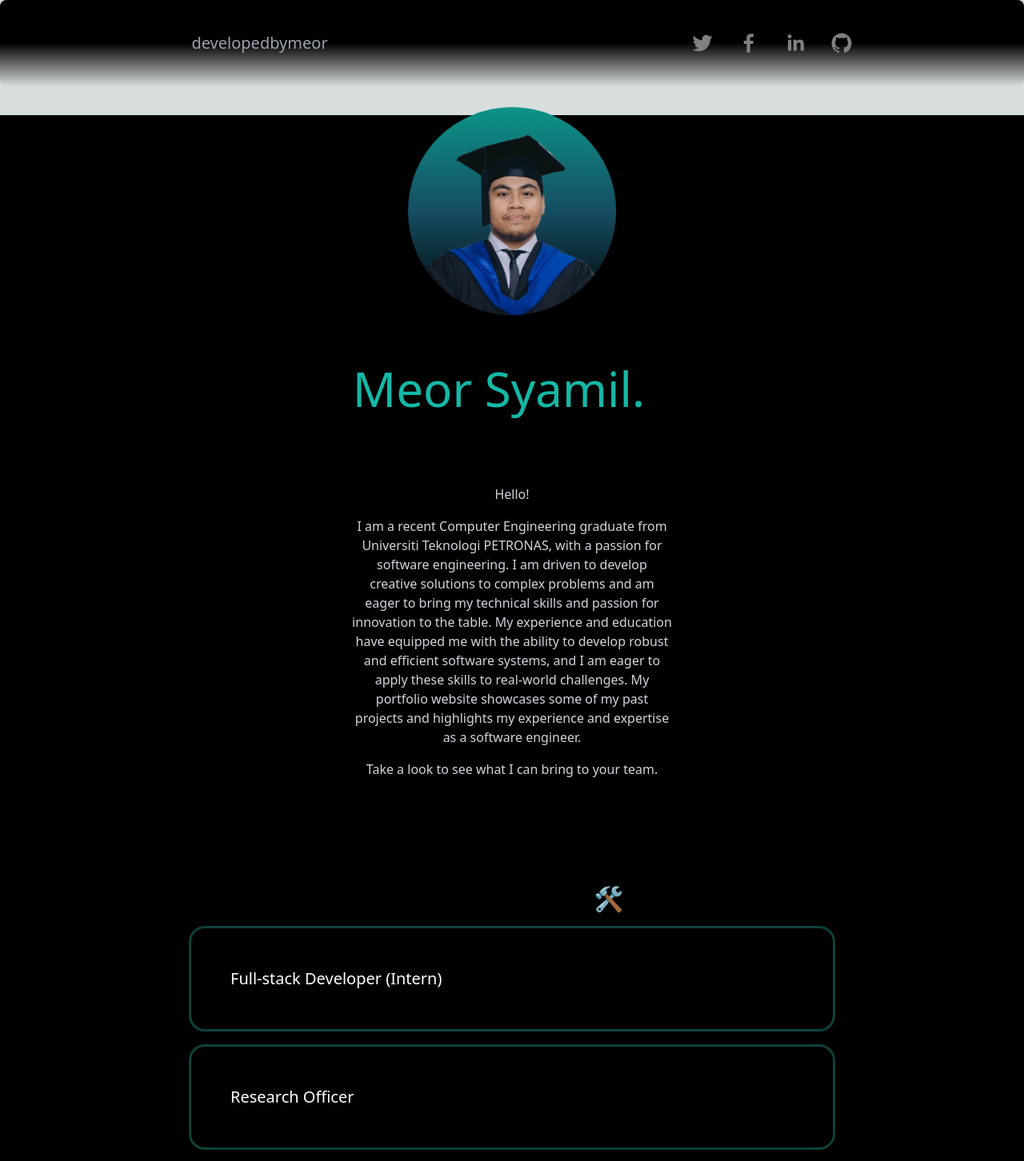
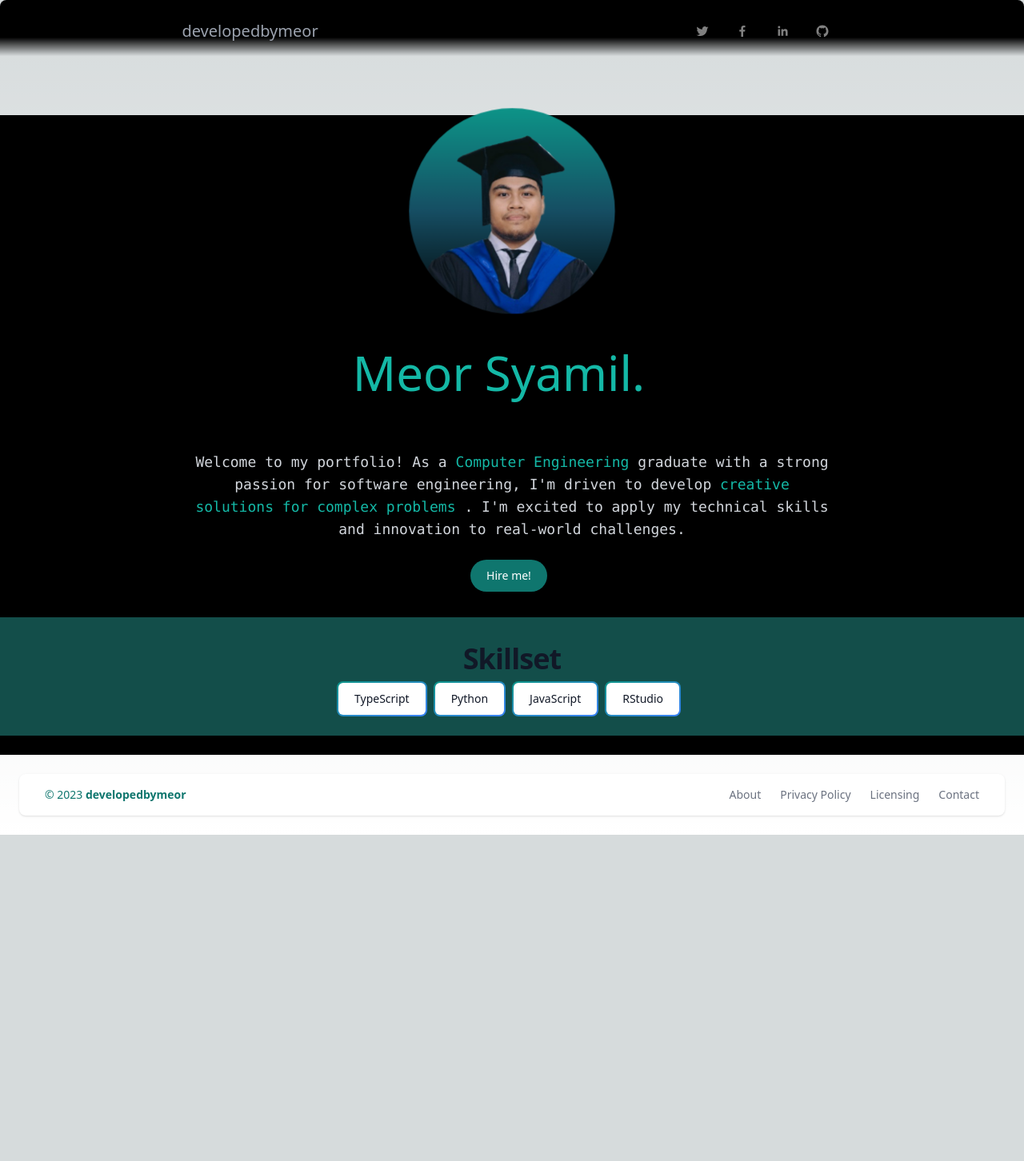
Before and after one commit to w30r/meor-next-portfolio, a Next.js app: page / in a window 1280 px wide. Shown: the top 1452 px of the page at 80% size. After the commit the page ends 1044 px from the top, so only its background shows below. Built offline with nearby package versions, Linux system fonts and the light colour scheme.

Commit message:
mostly componentize and touch up

```diff
--- /dev/null
+++ b/src/pages/components/Intro.js
@@ -0,0 +1,27 @@
+import React from "react";
+import { motion } from "framer-motion";
+
+function Intro() {
+  return (
+    <div>
+      <p className="text-gray-300 font-mono tracking-tighter text-center text-sm md:text-lg md:tracking-normal md:w-2/3 mx-auto leading-3">
+        Welcome to my portfolio! As a{" "}
+        <span className="text-teal-500 ">Computer Engineering</span> graduate
+        with a strong passion for software engineering, I'm driven to develop{" "}
+        <span className="text-teal-500 ">
+          creative solutions for complex problems
+        </span>{" "}
+        . I'm excited to apply my technical skills and innovation to real-world
+        challenges.
+      </p>
+      <button
+        type="button"
+        class="text-white mt-6 font-sans bg-teal-700 hover:bg-teal-800 focus:outline-none focus:ring-4  font-medium rounded-full text-sm px-5 py-2.5 text-center mr-2 mb-2 dark:bg-teal-600 dark:hover:bg-teal-700 "
+      >
+        Hire me!
+      </button>
+    </div>
+  );
+}
+
+export default Intro;
--- /dev/null
+++ b/src/pages/components/ProfilePic.js
@@ -0,0 +1,23 @@
+import React from "react";
+import pfp from "../../../public/pfp.png";
+import Image from "next/image";
+import { motion } from "framer-motion";
+
+function ProfilePic() {
+  return (
+    <motion.div
+      initial={{ scale: 1.1 }}
+      animate={{ scale: 1 }}
+      transition={{
+        duration: 3,
+        repeat: Infinity,
+        repeatType: "reverse",
+      }}
+      className="mt-36 relative bg-gradient-to-b via-cyan-900 from-teal-600 to-black rounded-full md:w-60 md:h-60 w-[200px] h-[200px] mx-auto overflow-hidden transition-all duration-500 ease-out "
+    >
+      <Image src={pfp} alt={"yes"} />
+    </motion.div>
+  );
+}
+
+export default ProfilePic;
--- /dev/null
+++ b/src/pages/components/Skills.js
@@ -0,0 +1,35 @@
+import React from "react";
+
+function Skills() {
+  return (
+    <div className="bg-teal-900 w-screen m-6 py-4">
+      <h1 className="mt-4 mb-2 text-xl font-semibold leading-none tracking-tight text-gray-900 md:text-5xl lg:text-4xl dark:text-white">
+        Skillset
+      </h1>
+      <div className="font-semibold text-xs flex flex-wrap justify-center items-center">
+        <button class="relative inline-flex items-center justify-center p-0.5 mb-2 mr-2 overflow-hidden text-sm font-light  text-gray-900 rounded-lg group bg-gradient-to-br from-teal-600 to-blue-500 group-hover:from-teal-600 group-hover:to-blue-500 hover:text-white dark:text-white focus:ring-4 focus:outline-none focus:ring-blue-300 dark:focus:ring-blue-800">
+          <span class="relative px-5 py-2.5 transition-all ease-in duration-75 bg-white dark:bg-gray-900 rounded-md group-hover:bg-opacity-0">
+            TypeScript
+          </span>
+        </button>
+        <button class="relative inline-flex items-center justify-center p-0.5 mb-2 mr-2 overflow-hidden text-sm font-light  text-gray-900 rounded-lg group bg-gradient-to-br from-teal-600 to-blue-500 group-hover:from-teal-600 group-hover:to-blue-500 hover:text-white dark:text-white focus:ring-4 focus:outline-none focus:ring-blue-300 dark:focus:ring-blue-800">
+          <span class="relative px-5 py-2.5 transition-all ease-in duration-75 bg-white dark:bg-gray-900 rounded-md group-hover:bg-opacity-0">
+            Python
+          </span>
+        </button>
+        <button class="relative inline-flex items-center justify-center p-0.5 mb-2 mr-2 overflow-hidden text-sm font-light  text-gray-900 rounded-lg group bg-gradient-to-br from-teal-600 to-blue-500 group-hover:from-teal-600 group-hover:to-blue-500 hover:text-white dark:text-white focus:ring-4 focus:outline-none focus:ring-blue-300 dark:focus:ring-blue-800">
+          <span class="relative px-5 py-2.5 transition-all ease-in duration-75 bg-white dark:bg-gray-900 rounded-md group-hover:bg-opacity-0">
+            JavaScript
+          </span>
+        </button>
+        <button class="relative inline-flex items-center justify-center p-0.5 mb-2 mr-2 overflow-hidden text-sm font-light  text-gray-900 rounded-lg group bg-gradient-to-br from-teal-600 to-blue-500 group-hover:from-teal-600 group-hover:to-blue-500 hover:text-white dark:text-white focus:ring-4 focus:outline-none focus:ring-blue-300 dark:focus:ring-blue-800">
+          <span class="relative px-5 py-2.5 transition-all ease-in duration-75 bg-white dark:bg-gray-900 rounded-md group-hover:bg-opacity-0">
+            RStudio
+          </span>
+        </button>
+      </div>
+    </div>
+  );
+}
+
+export default Skills;
--- /dev/null
+++ b/src/pages/components/TopBar.js
@@ -0,0 +1,54 @@
+import React from "react";
+import { motion } from "framer-motion";
+import { SocialIcon } from "react-social-icons";
+
+function TopBar() {
+  return (
+    <div>
+      <motion.nav
+        initial={{ opacity: 0, y: -50 }}
+        animate={{ opacity: 1, y: 0 }}
+        transition={{ duration: 1.5 }}
+        className="bg-gradient-to-b via-black from-black from-10% via-60% to-90% mb-2 py-6 border-gray-300 rounded-lg flex w-full  justify-around top-0 left-0 fixed z-10 items-center"
+      >
+        <h1 className="text-sm md:text-xl text-gray-400 ">developedbymeor</h1>
+        <ul className="flex items-center">
+          <li>
+            <SocialIcon
+              url="https://twitter.com/MeorSyamil"
+              bgColor="transparent"
+              fgColor="grey"
+              style={{ height: 30 }}
+            />
+          </li>
+          <li className="">
+            <SocialIcon
+              url="https://www.facebook.com/meor.syamil/"
+              bgColor="transparent"
+              fgColor="grey"
+              style={{ height: 30 }}
+            />
+          </li>
+          <li className="">
+            <SocialIcon
+              url="https://www.linkedin.com/in/meor-syamil-59935a153/"
+              bgColor="transparent"
+              fgColor="grey"
+              style={{ height: 30 }}
+            />
+          </li>
+          <li className="">
+            <SocialIcon
+              url="https://github.com/w30r"
+              bgColor="transparent"
+              fgColor="grey"
+              style={{ height: 30 }}
+            />
+          </li>
+        </ul>
+      </motion.nav>
+    </div>
+  );
+}
+
+export default TopBar;
--- a/src/pages/index.js
+++ b/src/pages/index.js
@@ -4,14 +4,14 @@ import {
   AiFillLinkedin,
   AiFillGithub,
 } from "react-icons/ai";
-import pfp from "../../public/pfp.png";
-import Image from "next/image";
 import Card from "./components/card";
 import AwardCard from "./components/awardcard";
 import { motion } from "framer-motion";
-import { useState } from "react";
 import { TypeAnimation } from "react-type-animation";
-import { SocialIcon } from "react-social-icons";
+import TopBar from "./components/TopBar";
+import ProfilePic from "./components/ProfilePic";
+import Intro from "./components/Intro";
+import Skills from "./components/Skills";
 
 export default function Home() {
   return (
@@ -20,77 +20,26 @@ export default function Home() {
       transition={{ duration: 2 }}
       animate={{ opacity: 1 }}
     >
-      <div>
       <html className="scroll-smooth">
         <Head>
           <title>Meor&apos;s Web Portfolio bab</title>
           <meta name="description" content="Generated by create next app" />
-            <meta
-              name="viewport"
-              content="width=device-width, initial-scale=1"
-            />
+          <meta name="viewport" content="width=device-width, initial-scale=1" />
           <link rel="icon" href="/favicon.ico" />
         </Head>
         <main className=" bg-black px-10">
           <section className="min-h-screen">
-              <motion.nav
-                initial={{ opacity: 0, y: -50 }}
-                animate={{ opacity: 1, y: 0 }}
-                transition={{ duration: 1.5 }}
-                className="bg-gradient-to-b via-black from-black to-transparent mb-2 border-gray-300 rounded-lg flex w-full  justify-around top-0 left-0 fixed z-10"
-              >
-                <h1 className="text-xl p-10 text-gray-400">developedbymeor</h1>
-                <ul className="flex items-center">
-                  <li className="px-1">
-                    <SocialIcon
-                      url="https://twitter.com/MeorSyamil"
-                      bgColor="transparent"
-                      fgColor="grey"
-                    />
-                  </li>
-                  <li className="px-1">
-                    <SocialIcon
-                      url="https://www.facebook.com/meor.syamil/"
-                      bgColor="transparent"
-                      fgColor="grey"
-                    />
-                  </li>
-                  <li className="px-1">
-                    <SocialIcon
-                      url="https://www.linkedin.com/in/meor-syamil-59935a153/"
-                      bgColor="transparent"
-                      fgColor="grey"
-                    />
-                  </li>
-                  <li className="px-1">
-                    <SocialIcon
-                      url="https://github.com/w30r"
-                      bgColor="transparent"
-                      fgColor="grey"
-                    />
-                  </li>
-                </ul>
-              </motion.nav>
-              <div className="text-center flex items-center flex-col mt-36">
-                <motion.div
-                  initial={{ scale: 1.1 }}
-                  animate={{ scale: 1 }}
-                  transition={{
-                    duration: 3,
-                    repeat: Infinity,
-                    repeatType: "reverse",
-                  }}
-                  className="mb-12 relative bg-gradient-to-b via-cyan-900 from-teal-600 to-black rounded-full w-60 h-60 mx-auto overflow-hidden transition-all duration-500 ease-out "
-                >
-                  <Image src={pfp} alt={"yes"} />
-                </motion.div>
+            <TopBar />
+            <ProfilePic />
+            <div className="text-center flex items-center flex-col mt-6">
+              <h1 className="text-xs md:text-lg">My name is</h1>
               <motion.h1
                 initial={{ opacity: 0, y: -10 }}
                 whileInView={{ opacity: 1, y: 0 }}
                 transition={{ duration: 0.5 }}
                 viewport={{ once: false }}
               >
-                  <motion.h1 className="text-6xl p-6 text-teal-500">
+                <motion.h1 className="text-teal-500 md:text-6xl text-4xl">
                   <TypeAnimation
                     sequence={[
                       "Meor :)", // Types 'One'
@@ -104,59 +53,15 @@ export default function Home() {
                   />
                 </motion.h1>
               </motion.h1>
-                <h3 className="text-lg font-medium py-4 leading-none">
-                  Computer Engineer Graduate + Future Developer/Designer
+              <h3 className="md:text-lg text-sm font-medium py-4 leading-none md:leading-none">
+                Computer Engineer Graduate <p>Future Developer/Designer</p>
               </h3>
-                <p className="text-gray-300 lg:w-1/3 md:w-1/3 py-4">Hello!</p>
-                <p className="text-gray-300 lg:w-1/3 md:w-1/3">
-                  I am a recent Computer Engineering graduate from Universiti
-                  Teknologi PETRONAS, with a passion for software engineering. I
-                  am driven to develop creative solutions to complex problems
-                  and am eager to bring my technical skills and passion for
-                  innovation to the table. My experience and education have
-                  equipped me with the ability to develop robust and efficient
-                  software systems, and I am eager to apply these skills to
-                  real-world challenges. My portfolio website showcases some of
-                  my past projects and highlights my experience and expertise as
-                  a software engineer.
-                </p>
-                <p className="text-gray-300 lg:w-1/3 md:w-1/3 py-4">
-                  Take a look to see what I can bring to your team.
-                </p>
+              <Intro />
+              <Skills />
             </div>
-              <motion.div
-                initial={{ y: -30, opacity: 0 }}
-                whileInView={{ y: 0, opacity: 1 }}
-                transition={{ duration: 0.5 }}
-                viewport={{ once: true }}
-              >
-                <div className="text-5xl flex justify-center py-6 gap-6 ">
-                  <a
-                    target="_blank"
-                    href="https://github.com/w30r"
-                    rel="noreferrer"
-                  >
-                    <AiFillGithub />
-                  </a>
-                  <a
-                    target="_blank"
-                    href="https://twitter.com/fathihilmi_"
-                    rel="noreferrer"
-                  >
-                    <AiFillTwitterCircle />
-                  </a>
-                  <a
-                    target="_blank"
-                    href="https://www.linkedin.com/in/meor-syamil-59935a153/"
-                    rel="noreferrer"
-                  >
-                    <AiFillLinkedin />
-                  </a>
-                </div>
-              </motion.div>
           </section>
 
-            <section>
+          {/* <section>
             <motion.div
               initial={{ opacity: 0 }}
               whileInView={{ opacity: 1 }}
@@ -174,9 +79,9 @@ export default function Home() {
                 </div>
               </div>
             </motion.div>
-            </section>
+          </section> */}
 
-            <section>
+          {/* <section>
             <motion.div
               initial={{ opacity: 0 }}
               whileInView={{ opacity: 1 }}
@@ -193,10 +98,42 @@ export default function Home() {
                 <AwardCard />
               </div>
             </motion.div>
-            </section>
+          </section> */}
         </main>
       </html>
+
+      <footer class=" px-4 bg-white rounded-lg shadow m-6 dark:bg-black">
+        <div class="w-full mx-auto max-w-screen-xl p-4 md:flex md:items-center md:justify-between">
+          <span class="text-sm text-teal-700 sm:text-center dark:text-teal-700">
+            © 2023{" "}
+            <a href="https://google.com/" class="hover:underline font-semibold">
+              developedbymeor
+            </a>
+          </span>
+          <ul class="flex flex-wrap items-center mt-3 text-sm font-medium text-gray-500 dark:text-white sm:mt-0">
+            <li>
+              <a href="#" class="mr-4 hover:underline md:mr-6 ">
+                About
+              </a>
+            </li>
+            <li>
+              <a href="#" class="mr-4 hover:underline md:mr-6">
+                Privacy Policy
+              </a>
+            </li>
+            <li>
+              <a href="#" class="mr-4 hover:underline md:mr-6">
+                Licensing
+              </a>
+            </li>
+            <li>
+              <a href="#" class="hover:underline">
+                Contact
+              </a>
+            </li>
+          </ul>
         </div>
+      </footer>
     </motion.div>
   );
 }
```
Also changed, not shown: src/pages/nice.js (added, +7 -0 lines). Lines whose indentation alone changed are shown as unchanged.
